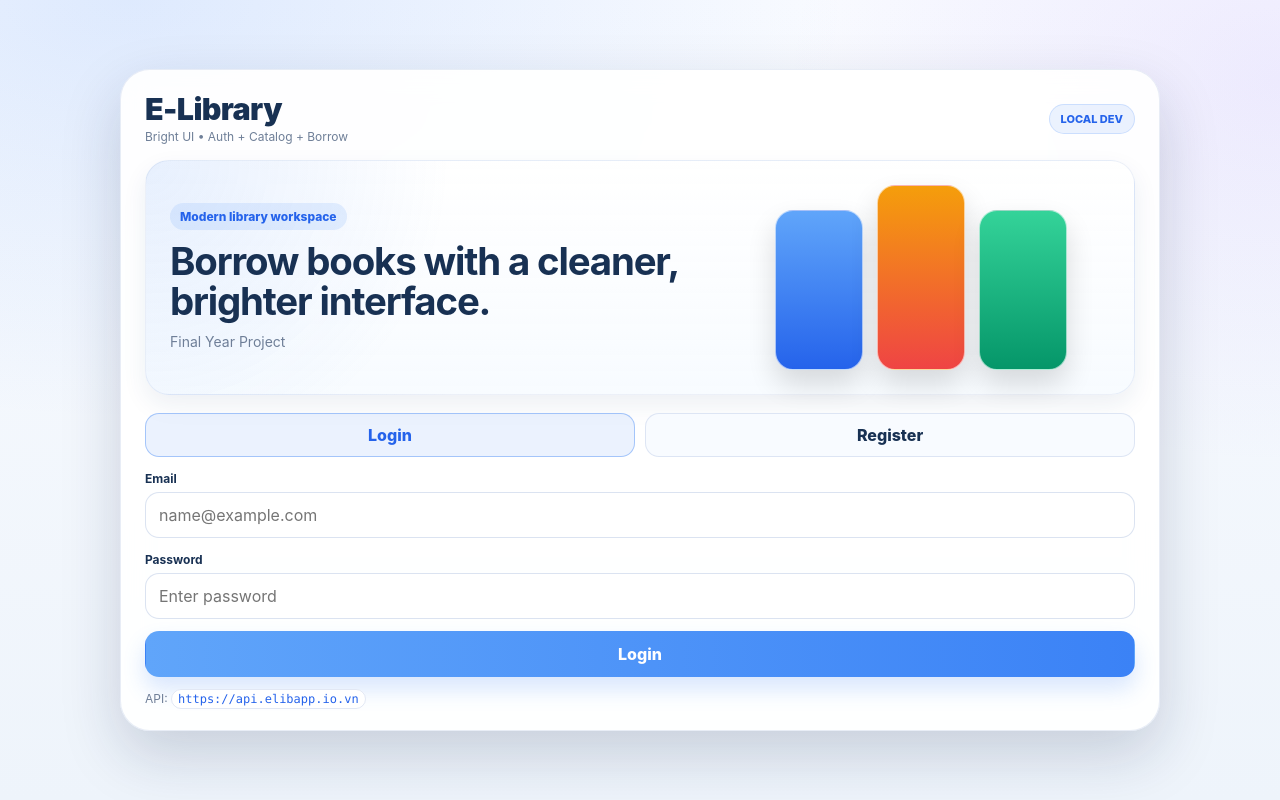
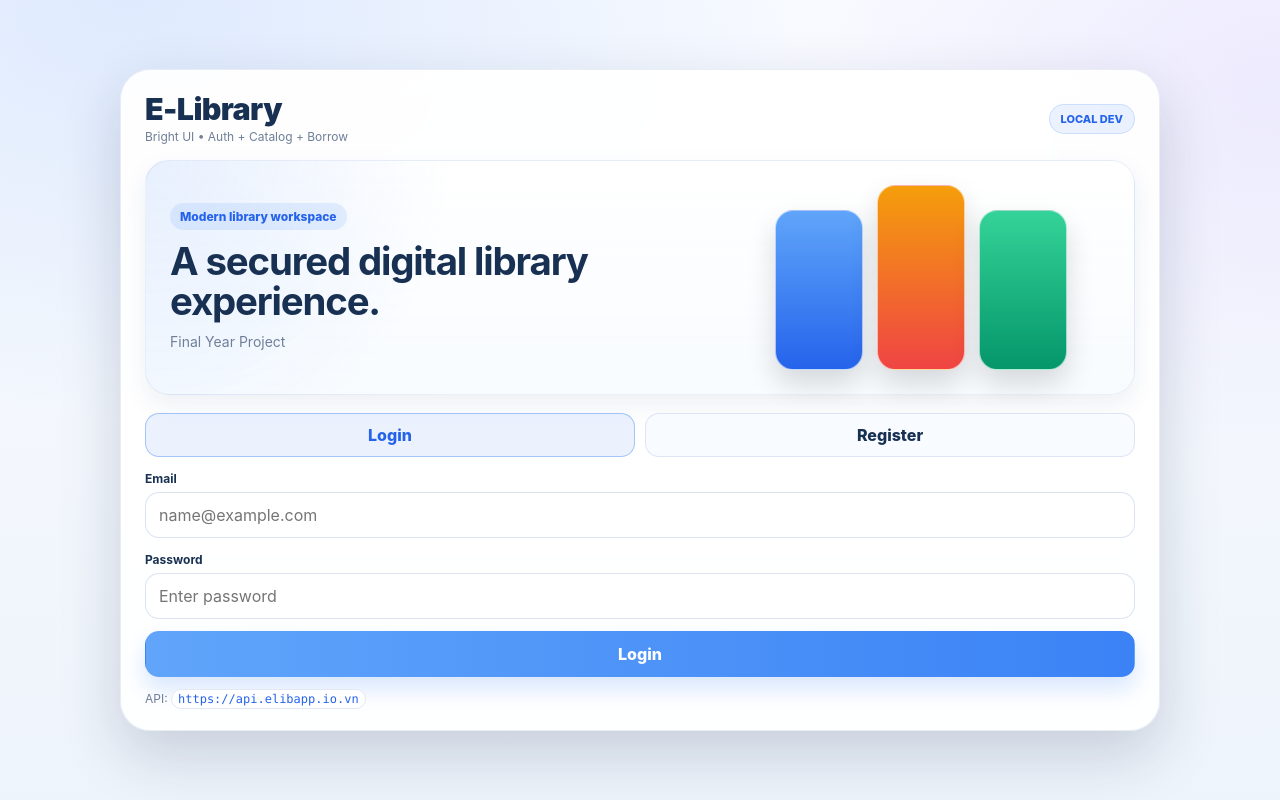
Before and after one commit to QuanShin/elib-microservices-eks, a React (Vite) app in the folder elib-web/: page / in a window 1280 px wide. Built offline with nearby package versions, Linux system fonts and the light colour scheme.

Commit message:
Test Jenkins auto build after restore

```diff
--- a/elib-web/src/App.tsx
+++ b/elib-web/src/App.tsx
@@ -210,7 +210,7 @@ export default function App() {
             <div className="heroBanner">
               <div className="heroText">
                 <div className="heroKicker">Modern library workspace</div>
-                <h1>Borrow books with a cleaner, brighter interface.</h1>
+                <h1>A secured digital library experience.</h1>
                 <p className="muted">
                   Final Year Project
                 </p>
```
